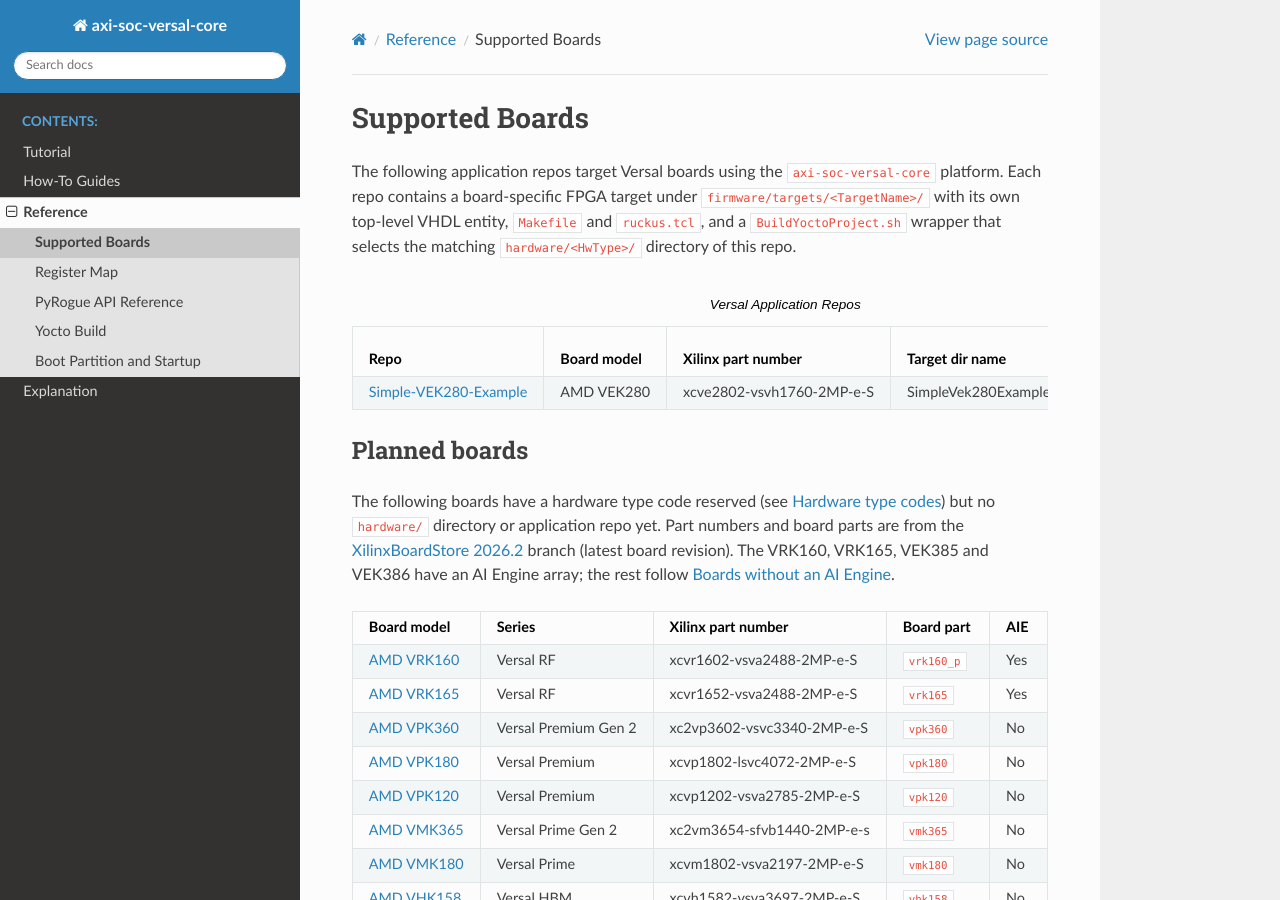
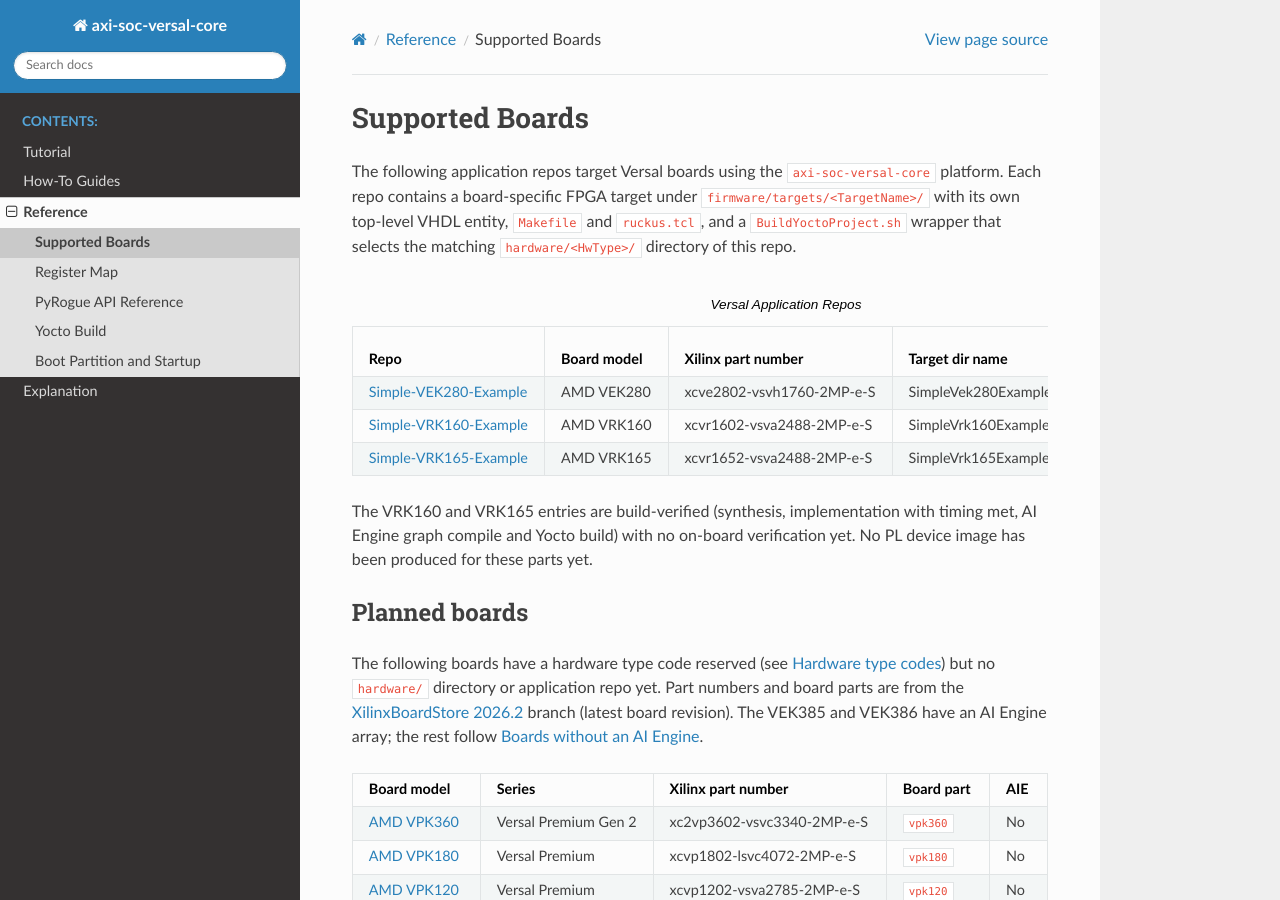
Before and after one commit to slaclab/axi-soc-versal-core, a Sphinx documentation site: the page built from docs/reference/supported_boards.rst, in a window 1280 px wide and 900 px high. Built offline with Sphinx 7.4.7 and the Read the Docs theme 3.1.0, drawn with Linux system fonts in a browser that asks for light colours.

Commit message:
docs: list the VRK160 and VRK165 as supported boards

```diff
--- a/docs/reference/supported_boards.rst
+++ b/docs/reference/supported_boards.rst
@@ -24,6 +24,23 @@
      - SimpleVek280Example
      - XilinxVek280
      - Yes
+   * - `Simple-VRK160-Example <https://github.com/slaclab/Simple-VRK160-Example>`_
+     - AMD VRK160
+     - xcvr1602-vsva2488-2MP-e-S
+     - SimpleVrk160Example
+     - XilinxVrk160
+     - Yes
+   * - `Simple-VRK165-Example <https://github.com/slaclab/Simple-VRK165-Example>`_
+     - AMD VRK165
+     - xcvr1652-vsva2488-2MP-e-S
+     - SimpleVrk165Example
+     - XilinxVrk165
+     - Yes
+
+The VRK160 and VRK165 entries are build-verified (synthesis,
+implementation with timing met, AI Engine graph compile and Yocto build)
+with no on-board verification yet.  No PL device image has been produced
+for these parts yet.
 
 Planned boards
 --------------
@@ -44,16 +61,6 @@
      - Xilinx part number
      - Board part
      - AIE
-   * - `AMD VRK160 <https://github.com/Xilinx/XilinxBoardStore/tree/2026.2/boards/Xilinx/vrk160/prod/1.0>`_
-     - Versal RF
-     - xcvr1602-vsva2488-2MP-e-S
-     - ``vrk160_p``
-     - Yes
-   * - `AMD VRK165 <https://github.com/Xilinx/XilinxBoardStore/tree/2026.2/boards/Xilinx/vrk165/prod/1.0>`_
-     - Versal RF
-     - xcvr1652-vsva2488-2MP-e-S
-     - ``vrk165``
-     - Yes
    * - `AMD VPK360 <https://github.com/Xilinx/XilinxBoardStore/tree/2026.2/boards/Xilinx/vpk360>`_
      - Versal Premium Gen 2
      - xc2vp3602-vsvc3340-2MP-e-S
```
Also changed, not shown: other parts of docs/reference/supported_boards.rst (+2 -2 lines).
